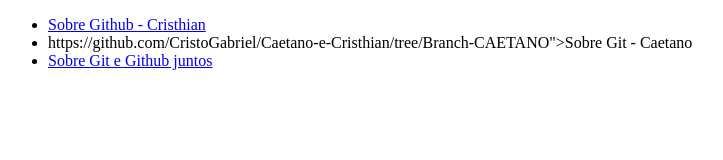
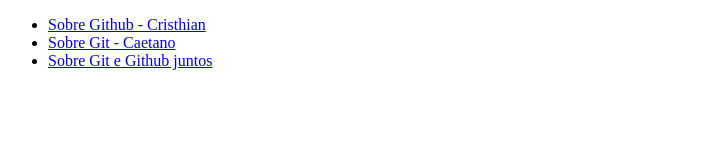
Before and after one commit to CristoGabriel/Caetano-e-Cristhian, a plain HTML site: page index.html in a window 1280 px wide. Shown: the whole page, without its empty margins (0-723 px from the left). Drawn offline with Linux system fonts and the light colour scheme.

Commit message:
Update index.html
Correção de erros

```diff
--- a/index.html
+++ b/index.html
@@ -3,12 +3,12 @@
 <head>
     <meta charset="UTF-8">
     <meta name="viewport" content="width=device-width, initial-scale=1.0">
-    <title>Ai Dudu</title>
+    <title>Git e Github</title>
 </head>
 <body>
   <ul>
     <li><a href="https://github.com/CristoGabriel/Caetano-e-Cristhian/tree/Branch-CRISTHIAN">Sobre Github - Cristhian</a></li>
-    <li>https://github.com/CristoGabriel/Caetano-e-Cristhian/tree/Branch-CAETANO">Sobre Git - Caetano</a></li>
+    <li><a href="https://github.com/CristoGabriel/Caetano-e-Cristhian/tree/Branch-CAETANO">Sobre Git - Caetano</a></li>
     <li><a href="https://github.com/CristoGabriel/Caetano-e-Cristhian/tree/main">Sobre Git e Github juntos</a></li>
   </ul>
 </body>
```
